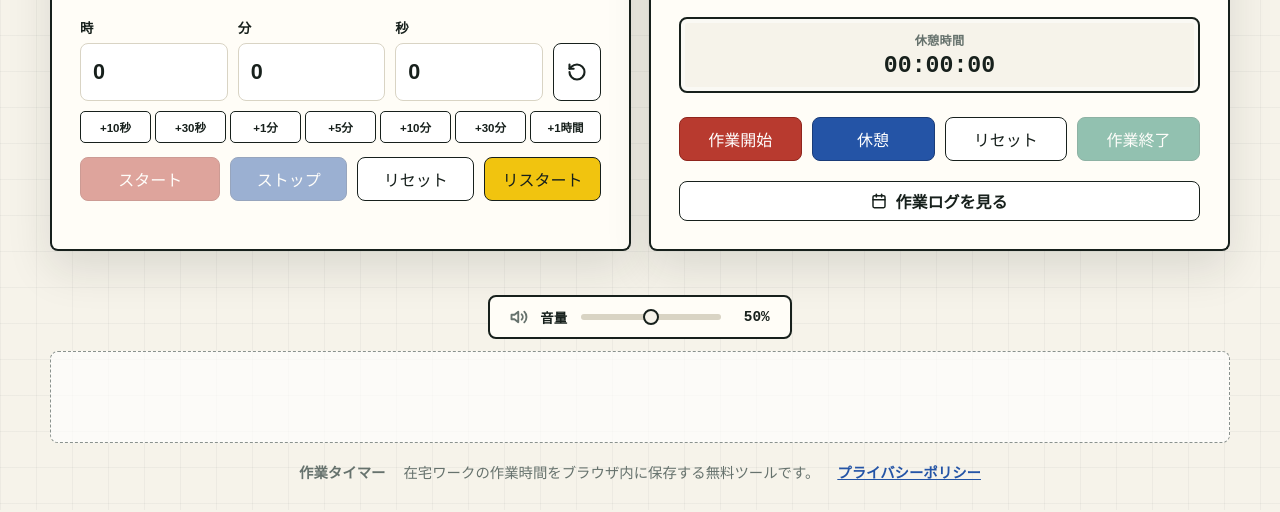
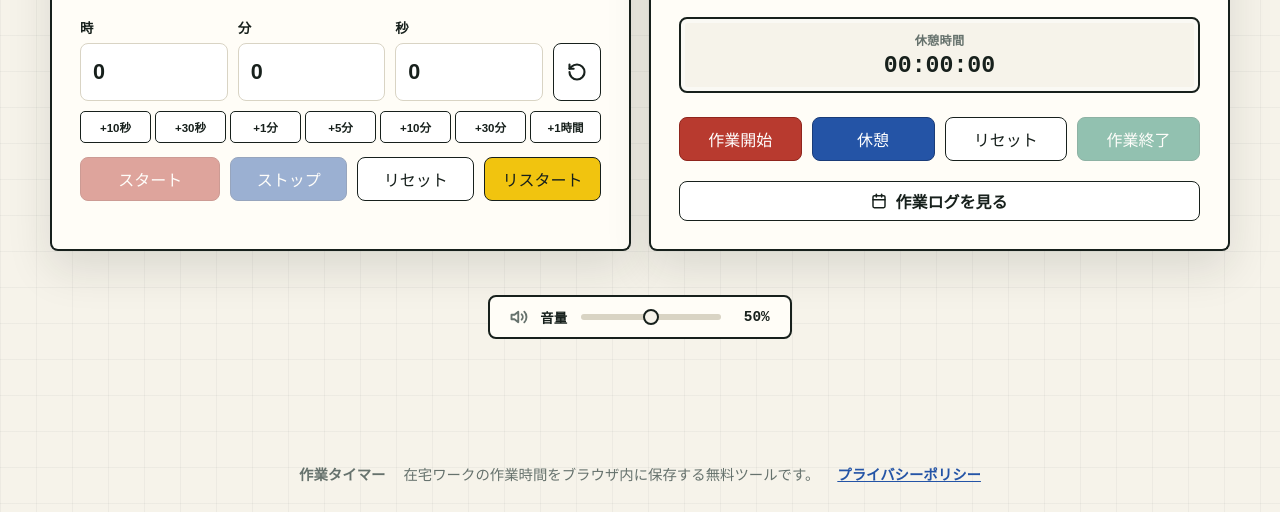
Before and after one commit to sty01/work-timer-pages, a website: page index.html in a window 1280 px wide. Shown: the part 433-945 px from the top of the page. Drawn offline with Linux system fonts and the light colour scheme; a script that the page names is missing.

Commit message:
style: remove dashed border and background from ad-slot container

```diff
--- a/styles.css
+++ b/styles.css
@@ -477,26 +477,11 @@ h1 {
 
 .ad-slot {
   width: min(1180px, calc(100% - 32px));
-  min-height: 92px;
-  margin: 12px auto 0;
-  border: 1px dashed #8a928e;
-  border-radius: 8px;
-  display: grid;
-  place-items: center;
-  gap: 4px;
-  padding: 14px;
-  color: var(--muted);
-  background: rgba(255, 255, 255, 0.64);
-  text-align: center;
-}
-
-.ad-slot span {
-  font-size: 0.72rem;
-  text-transform: uppercase;
-}
-
-.ad-slot strong {
-  color: var(--ink);
+  min-height: 90px;
+  margin: 16px auto 0;
+  display: flex;
+  justify-content: center;
+  align-items: center;
 }
 
 .site-footer {
```
